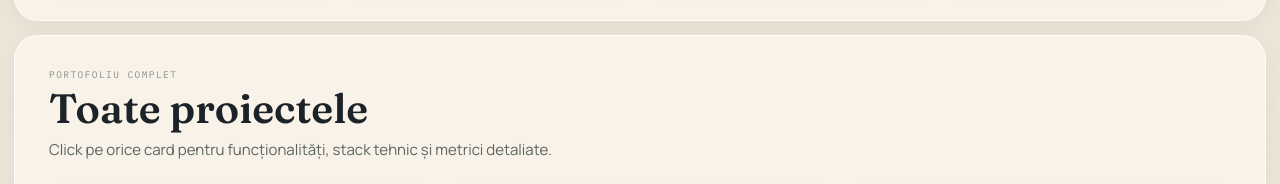
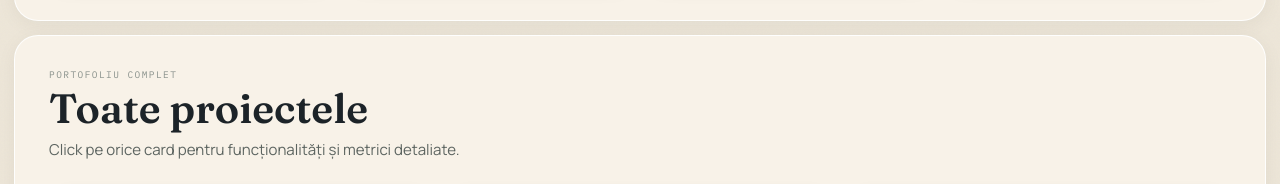
Before and after one commit to CosminNF/nexia-projects, a plain HTML site: page index.html in a window 1280 px wide. Shown: the part 1089-1273 px from the top of the page. Drawn offline with Linux system fonts and the light colour scheme.

Commit message:
Update index.html

```diff
--- a/index.html
+++ b/index.html
@@ -608,7 +608,7 @@ footer {
   <div class="sec-header">
     <div class="sec-label">Portofoliu complet</div>
     <h2>Toate proiectele</h2>
-    <p>Click pe orice card pentru funcționalități, stack tehnic și metrici detaliate.</p>
+    <p>Click pe orice card pentru funcționalități și metrici detaliate.</p>
   </div>
   <div class="grid" id="grid"></div>
 </div>
```
